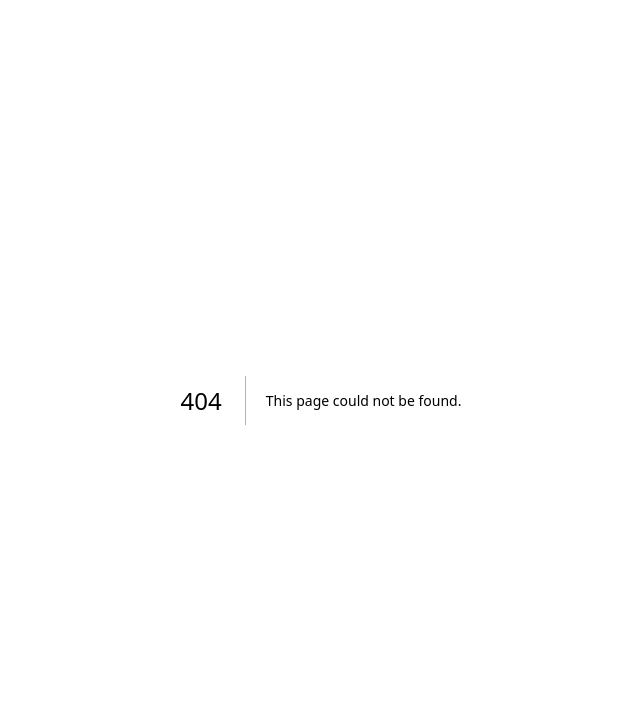
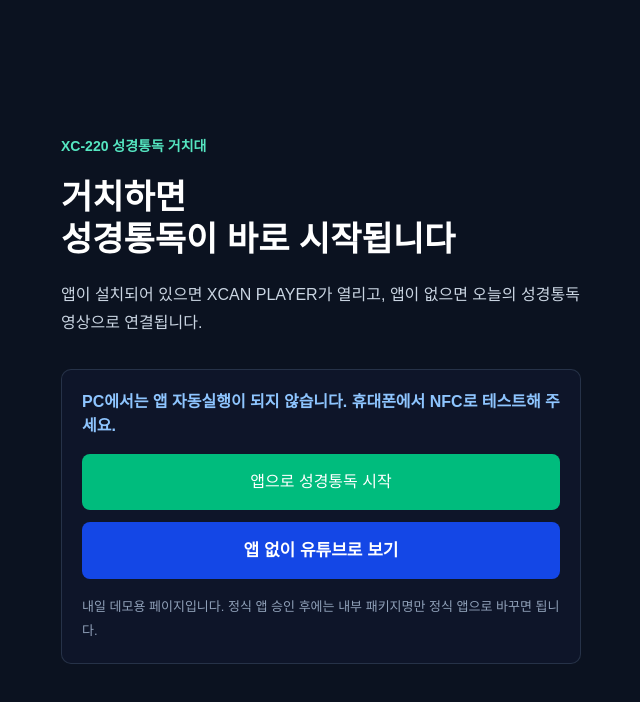
Before and after one commit to donfsucha/man-yage-uri, a Next.js app: page /b in a window 1280 px wide. Before the commit this address had no page. Shown: the top 702 px of the page, without its empty margins (319-959 px from the left). Built offline with nearby package versions, Linux system fonts and the light colour scheme.

Commit message:
Add Bible NFC bridge page

```diff
--- /dev/null
+++ b/src/app/b/page.tsx
@@ -0,0 +1,71 @@
+"use client";
+
+import { useEffect, useMemo, useState } from "react";
+
+const youtubeUrl = "https://www.youtube.com/watch?v=MapLLfsGIN8";
+
+function getIntentUrl() {
+  const fallback = encodeURIComponent(youtubeUrl);
+
+  return `intent://bible-start#Intent;scheme=xcanplayer;package=com.cnanfc.xcanplayer.demo;S.browser_fallback_url=${fallback};end`;
+}
+
+export default function BibleStartPage() {
+  const [status, setStatus] = useState("앱 실행을 준비하고 있습니다.");
+  const intentUrl = useMemo(() => getIntentUrl(), []);
+
+  const openApp = () => {
+    setStatus("앱을 여는 중입니다. 앱이 없으면 유튜브로 이동합니다.");
+    window.location.href = intentUrl;
+  };
+
+  useEffect(() => {
+    const isAndroid = /Android/i.test(window.navigator.userAgent);
+
+    if (!isAndroid) {
+      setStatus("PC에서는 앱 자동실행이 되지 않습니다. 휴대폰에서 NFC로 테스트해 주세요.");
+      return;
+    }
+
+    const timer = window.setTimeout(openApp, 500);
+    return () => window.clearTimeout(timer);
+  }, [intentUrl]);
+
+  return (
+    <main className="min-h-screen bg-[#0b1220] px-5 py-8 text-white">
+      <section className="mx-auto flex min-h-[calc(100vh-64px)] w-full max-w-[520px] flex-col justify-center gap-5">
+        <div className="text-sm font-extrabold text-[#55e6c1]">XC-220 성경통독 거치대</div>
+        <h1 className="text-[34px] font-black leading-tight tracking-normal">
+          거치하면
+          <br />
+          성경통독이 바로 시작됩니다
+        </h1>
+        <p className="text-base leading-7 text-slate-300">
+          앱이 설치되어 있으면 XCAN PLAYER가 열리고, 앱이 없으면 오늘의 성경통독
+          영상으로 연결됩니다.
+        </p>
+
+        <div className="mt-3 rounded-[10px] border border-slate-500/30 bg-slate-900/90 p-5">
+          <div className="mb-4 font-extrabold text-blue-300">{status}</div>
+          <button
+            className="block w-full rounded-lg bg-emerald-500 px-5 py-4 text-center text-[17px] font-black text-white"
+            type="button"
+            onClick={openApp}
+          >
+            앱으로 성경통독 시작
+          </button>
+          <a
+            className="mt-3 block w-full rounded-lg bg-blue-700 px-5 py-4 text-center text-[17px] font-black text-white no-underline"
+            href={youtubeUrl}
+          >
+            앱 없이 유튜브로 보기
+          </a>
+          <p className="mt-4 text-[13px] leading-6 text-slate-400">
+            내일 데모용 페이지입니다. 정식 앱 승인 후에는 내부 패키지명만 정식 앱으로
+            바꾸면 됩니다.
+          </p>
+        </div>
+      </section>
+    </main>
+  );
+}
```
